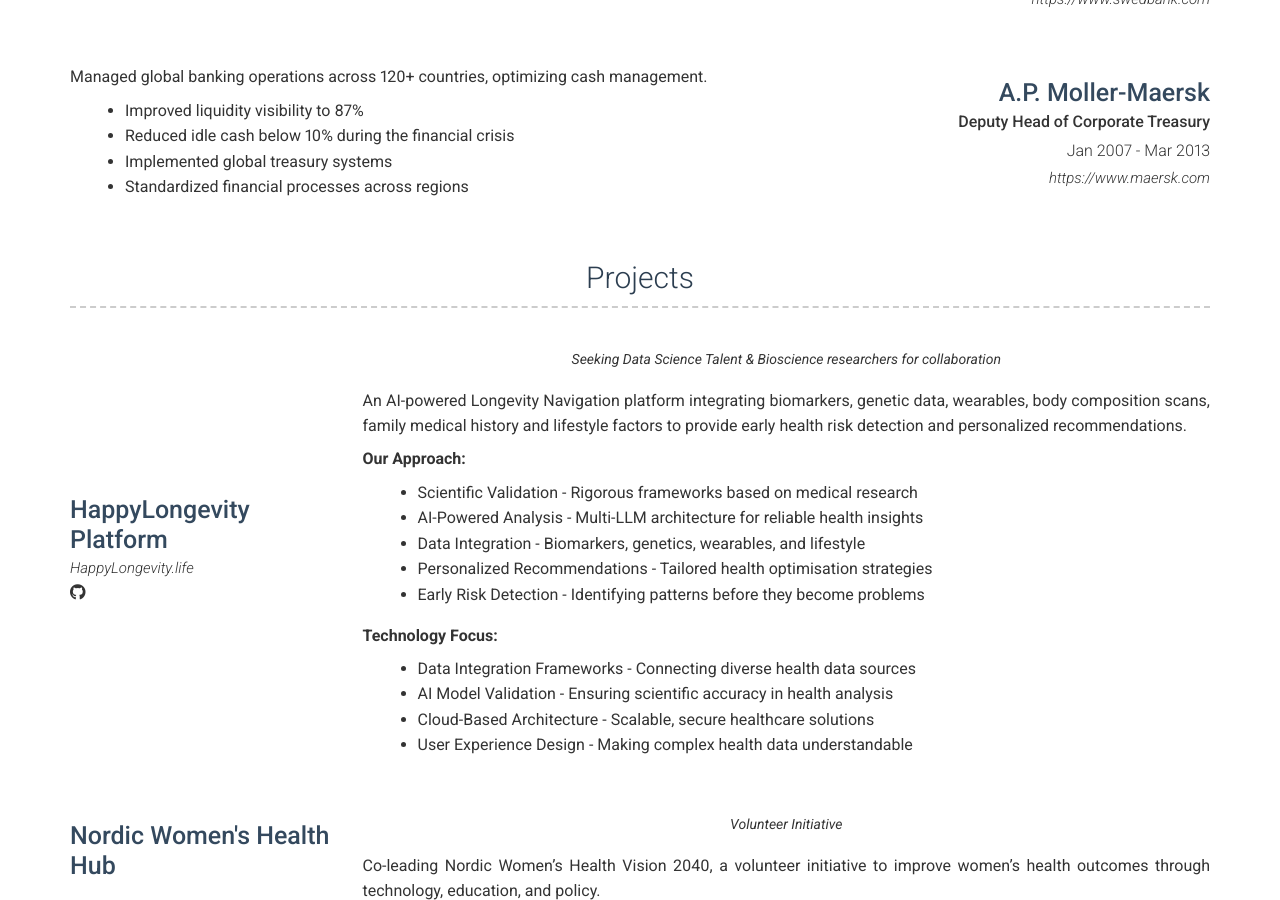
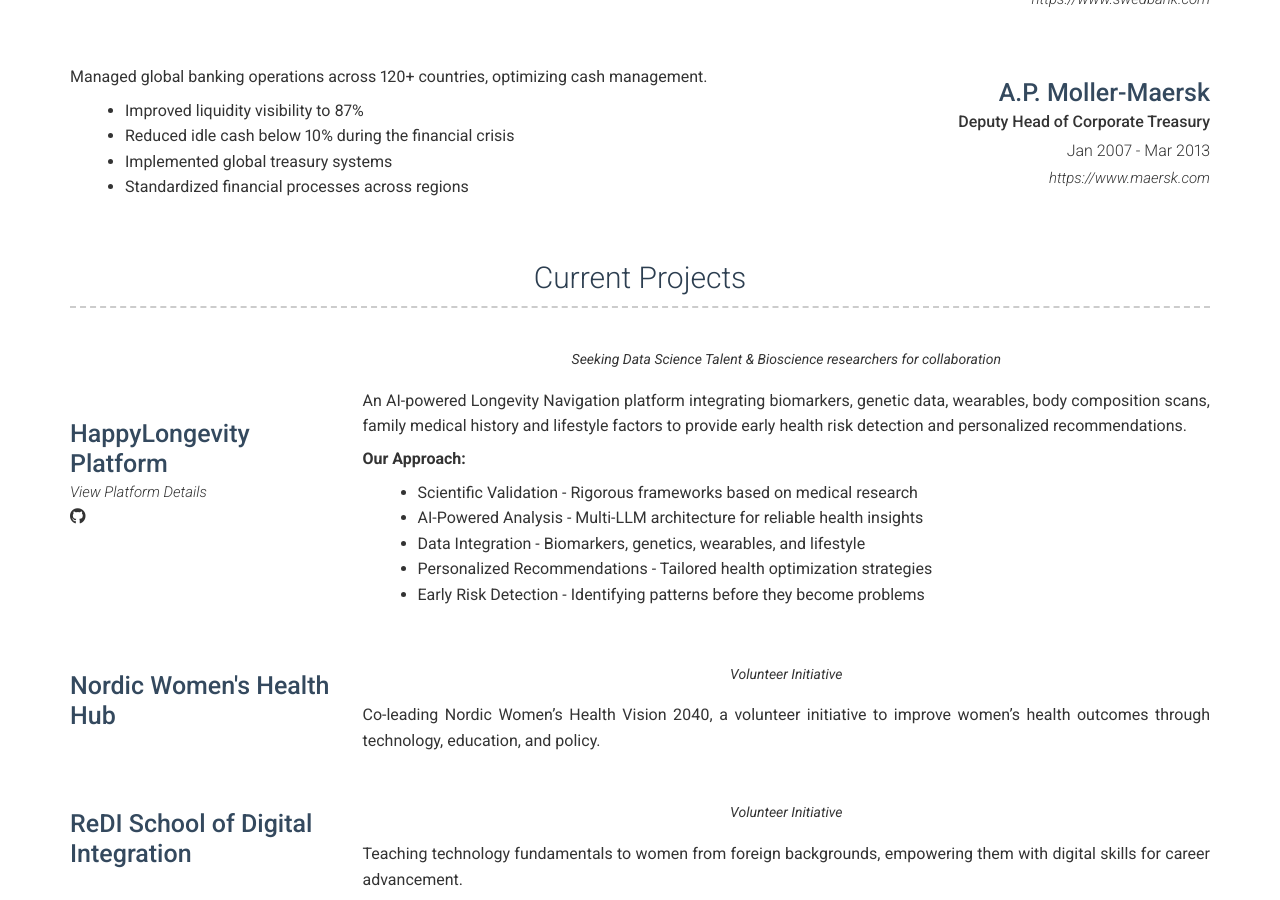
Before and after one commit to AIVictrix/Julia.github.io, a Jekyll site: the page built from projects.md, in a window 1280 px wide and 900 px high, scrolled down 1484 px. Built offline with Jekyll 4.4.1, drawn with Linux system fonts in a browser that asks for light colours; nearby versions of some CDN libraries; some of the changed text lies outside the part shown.

Commit message:
Separate projects page from main page
- Created custom projects.html layout for projects page
- Updated projects.md to use the dedicated layout
- Shortened project description on main page
- Added link from main page to detailed projects page
- Updated navigation menu text to "Platform Details"
- Made projects page a standalone page with complete technical information
- Fixed project descriptions with consistent American spelling
- Added proper styling for projects page

🤖 Generated with [Claude Code](https://claude.ai/code)

Co-Authored-By: Claude <noreply@anthropic.com>

```diff
--- a/_config.yml
+++ b/_config.yml
@@ -98,13 +98,13 @@ content:
           - Implemented global treasury systems
           - Standardized financial processes across regions
 
-  - title: Projects
+  - title: Current Projects
     layout: list
     content:
       - layout: left
         title: HappyLongevity Platform
-        link: https://happylongevity.life
-        link_text: HappyLongevity.life
+        link: https://juliahappylongevity.github.io/projects/
+        link_text: View Platform Details
         additional_links:
           - title: JuliaHappyLongevity/JuliaHappyLongevity.github.io
             icon: fab fa-github
@@ -118,14 +118,8 @@ content:
           - Scientific Validation - Rigorous frameworks based on medical research
           - AI-Powered Analysis - Multi-LLM architecture for reliable health insights
           - Data Integration - Biomarkers, genetics, wearables, and lifestyle
-          - Personalized Recommendations - Tailored health optimisation strategies
+          - Personalized Recommendations - Tailored health optimization strategies
           - Early Risk Detection - Identifying patterns before they become problems
-
-          **Technology Focus:**
-          - Data Integration Frameworks - Connecting diverse health data sources
-          - AI Model Validation - Ensuring scientific accuracy in health analysis
-          - Cloud-Based Architecture - Scalable, secure healthcare solutions
-          - User Experience Design - Making complex health data understandable
 
       - layout: left
         title: Nordic Women's Health Hub
--- a/_includes/header.html
+++ b/_includes/header.html
@@ -109,7 +109,7 @@
       <!-- Navigation Menu -->
       <ul class="navigation no-print">
         <li>
-          <a href="https://juliahappylongevity.github.io/projects/">Projects</a>
+          <a href="https://juliahappylongevity.github.io/projects/">Platform Details</a>
         </li>
       </ul>
 
--- /dev/null
+++ b/_layouts/projects.html
@@ -0,0 +1,45 @@
+---
+layout: default
+---
+
+<div class="container projects-container">
+  <h1 class="projects-title">{{ page.title }}</h1>
+
+  <div class="projects-content">
+    {{ content }}
+  </div>
+</div>
+
+<style>
+.projects-container {
+  padding: 2rem 0;
+  max-width: 900px;
+  margin: 0 auto;
+}
+
+.projects-title {
+  color: #3498db;
+  margin-bottom: 2rem;
+  border-bottom: 3px solid #3498db;
+  padding-bottom: 0.5rem;
+}
+
+.projects-content {
+  font-size: 1rem;
+  line-height: 1.6;
+}
+
+.projects-content h1,
+.projects-content h2,
+.projects-content h3 {
+  color: #2980b9;
+  margin-top: 1.5rem;
+  margin-bottom: 1rem;
+}
+
+.projects-content ul,
+.projects-content ol {
+  margin-left: 1.5rem;
+  margin-bottom: 1.5rem;
+}
+</style>
```
Also changed, not shown: projects.md (+1 -1 lines).
